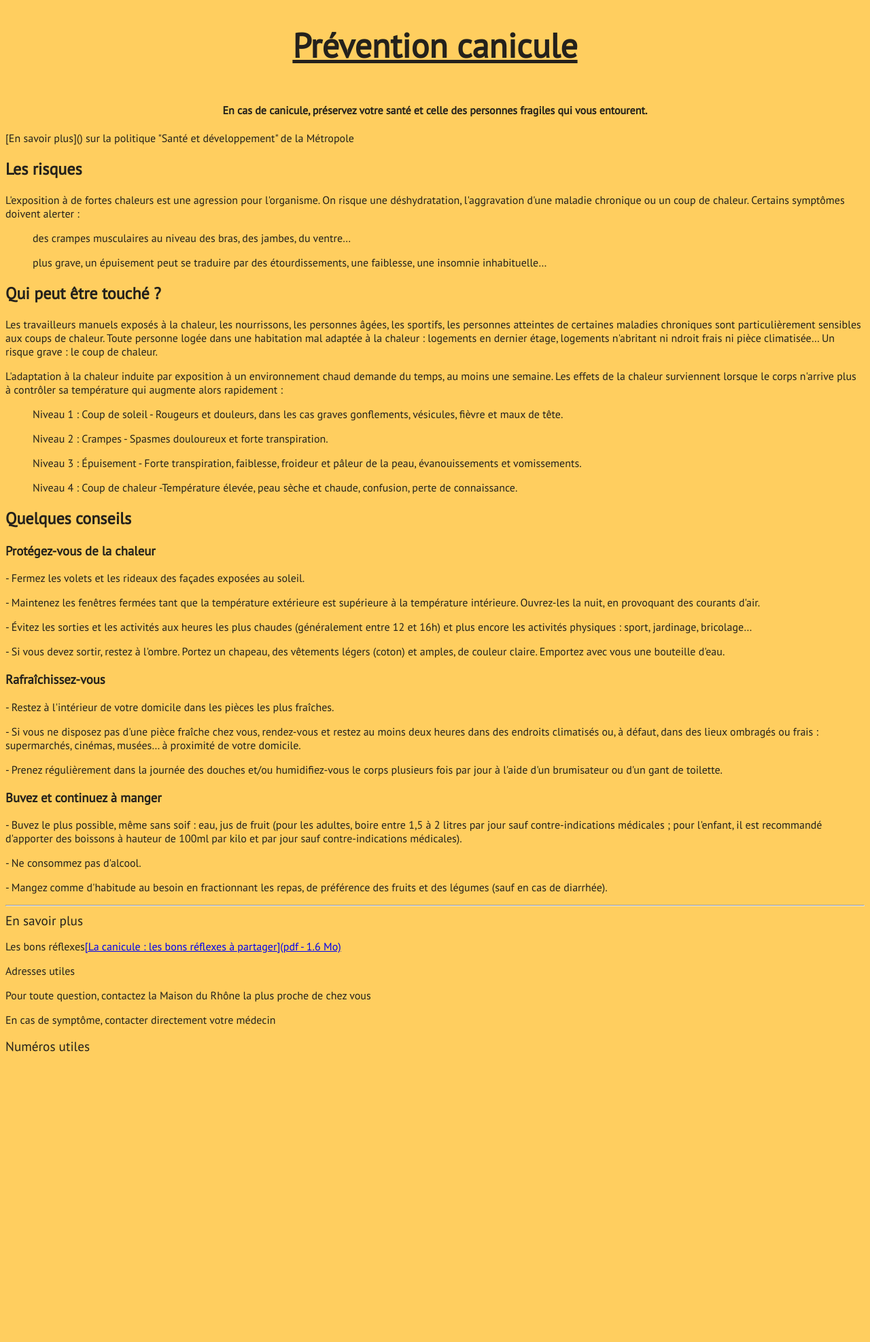
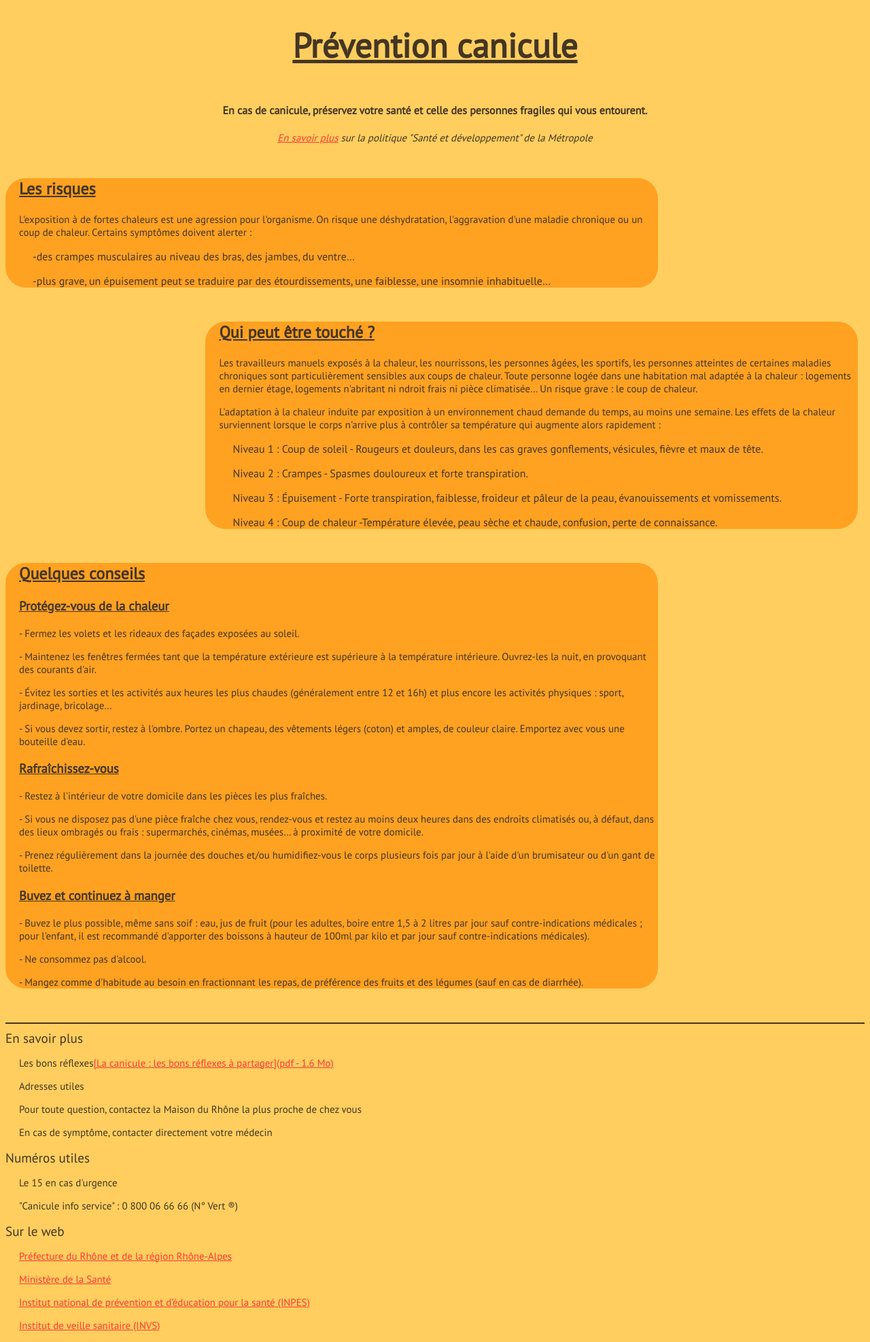
Before and after one commit to simplon-DenisM/simplon-DenisM.github.io, a PHP site: page /site_6/main_6.html in a window 1280 px wide. Shown: the whole page at 68% size. Before the commit the page ends 1547 px from the top, so only its background shows below. Run offline with PHP 8.4, Linux system fonts and the light colour scheme.

Commit message:
updated project Canicule

```diff
--- a/site_6/main_6.html
+++ b/site_6/main_6.html
@@ -11,16 +11,19 @@
     <h1>Prévention canicule</h1>
 
     <h4>En cas de canicule, préservez votre santé et celle des personnes fragiles qui vous entourent.</h4>
-    <p>[En savoir plus]() sur la politique "Santé et développement" de la Métropole</p>
+    <p style="text-align:center ;  font-style: italic ; width : 100%; padding-left : 0  "><a href="">En savoir plus</a> sur la politique "Santé et développement" de la Métropole</p>
 
+    <div class="container">
     <h2>Les risques</h2>
 
     <p>L'exposition à de fortes chaleurs est une agression pour l'organisme. On risque une déshydratation,
        l'aggravation d'une maladie chronique ou un coup de chaleur. Certains symptômes doivent alerter :</p>
 
-    <ul>des crampes musculaires au niveau des bras, des jambes, du ventre…</ul>
-    <ul>plus grave, un épuisement peut se traduire par des étourdissements, une faiblesse, une insomnie inhabituelle…</ul>
+    <ul> -des crampes musculaires au niveau des bras, des jambes, du ventre…</ul>
+    <ul> -plus grave, un épuisement peut se traduire par des étourdissements, une faiblesse, une insomnie inhabituelle…</ul>
+  </div>
 
+  <div class="container right">
     <h2>Qui peut être touché ?</h2>
 
     <p>Les travailleurs manuels exposés à la chaleur, les nourrissons, les personnes âgées, les sportifs, les personnes atteintes de certaines maladies chroniques sont particulièrement sensibles aux coups de chaleur.
@@ -35,6 +38,8 @@ Un risque grave : le coup de chaleur.</p>
        <ul>Niveau 3 : Épuisement - Forte transpiration, faiblesse, froideur et pâleur de la peau, évanouissements et vomissements.</ul>
        <ul>Niveau 4 : Coup de chaleur -Température élevée, peau sèche et chaude, confusion, perte de connaissance.</ul>
 
+     </div>
+<div class="container">
     <h2>Quelques conseils</h2>
 
     <h3>Protégez-vous de la chaleur</h3>
@@ -53,6 +58,8 @@ Un risque grave : le coup de chaleur.</p>
     <p>- Ne consommez pas d'alcool.</p>
     <p>- Mangez comme d'habitude au besoin en fractionnant les repas, de préférence des fruits et des légumes (sauf en cas de diarrhée).</p>
 
+  </div>
+
     <hr>
 
     <footer>
@@ -65,6 +72,16 @@ Un risque grave : le coup de chaleur.</p>
 
       <big>Numéros utiles</big>
 
+      <p>Le 15 en cas d'urgence</p>
+      <p> "Canicule info service" : 0 800 06 66 66 (N° Vert ®)</p>
+
+      <big>Sur le web</big>
+
+      <p><a href="">Préfecture du Rhône et de la région Rhône-Alpes</a></p>
+      <p><a href="">Ministère de la Santé</a></p>
+      <p><a href="">Institut national de prévention et d’éducation pour la santé (INPES)</a></p>
+      <p><a href="">Institut de veille sanitaire (INVS)</a></p>
+
     </footer>
 
 
--- a/site_6/style.css
+++ b/site_6/style.css
@@ -1,7 +1,8 @@
 body {
   background-color: #FFCE5F;
-  color: #24211C;
-  font-family: "PT Sans"; }
+  color: #443624;
+  font-family: "PT Sans";
+  overflow-x: hidden; }
 
 h1 {
   font-size: 50px;
@@ -12,3 +13,28 @@ h4 {
   padding-top: 20px;
   text-align: center;
   font-weight: bold; }
+
+h2, h3 {
+  text-decoration: underline;
+  padding-left: 20px; }
+
+p {
+  font-size: 15px;
+  padding-left: 20px; }
+
+a {
+  color: #FF3737; }
+
+hr {
+  background-color: #443624;
+  height: 2px;
+  border: none; }
+
+.container {
+  border-radius: 30px;
+  background-color: #FFA121;
+  width: 75vw;
+  margin: 50px 0; }
+
+.right {
+  margin-left: 23vw; }
--- a/site_6/style.scss
+++ b/site_6/style.scss
@@ -1,12 +1,14 @@
 $backcolor : #FFCE5F ;
 $contentcolor : #FFA121 ;
-$fontcolor : #24211C ;
+$fontcolor : #443624 ;
 $fontstyle :  'PT Sans' ;
+$hotcolor : #FF3737 ;
 
 body {
   background-color: $backcolor ;
   color: $fontcolor ;
   font-family: $fontstyle ;
+  overflow-x: hidden;
 }
 
 h1 {
@@ -20,3 +22,35 @@ h4 {
   text-align: center;
   font-weight: bold;
 }
+
+h2 {
+  text-decoration: underline;
+  padding-left: 20px;
+}
+
+p{
+  font-size: 15px;
+  padding-left: 20px;
+}
+a{
+  color: $hotcolor ;
+}
+hr {
+  background-color: $fontcolor ;
+  height: 2px;
+  border: none;
+}
+h3{
+  @extend h2;
+}
+
+.container {
+  border-radius: 30px;
+  background-color: $contentcolor ;
+  width: 75vw;
+  margin: 50px 0 ;
+}
+
+.right {
+  margin-left: 23vw;
+}
```
